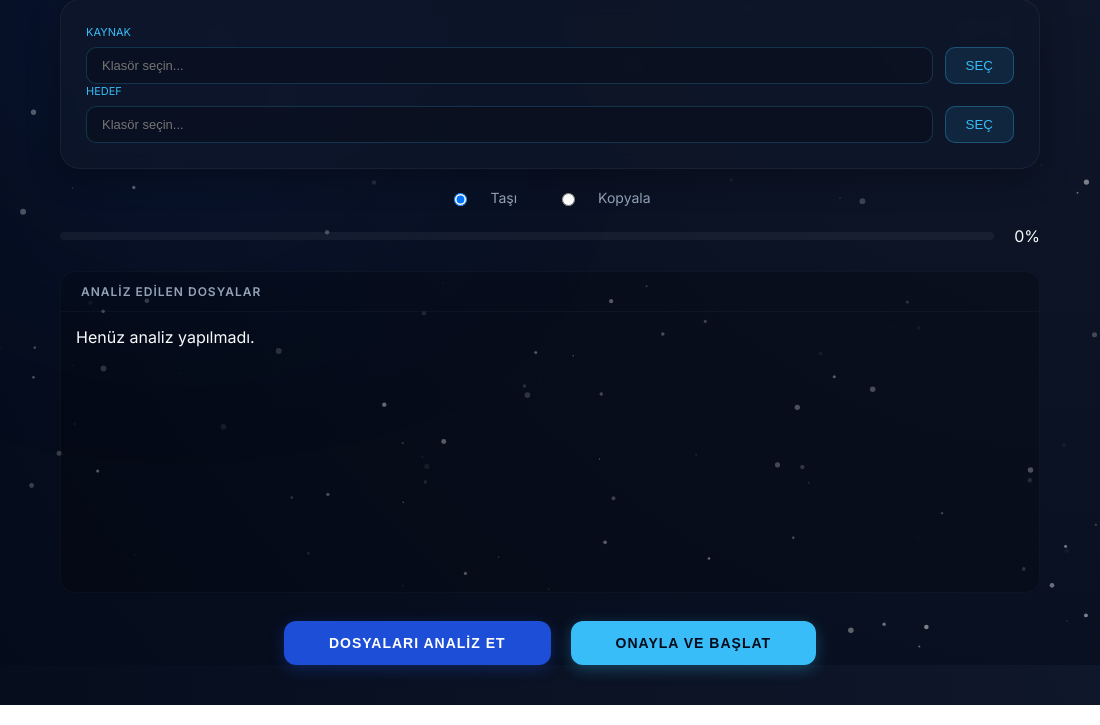
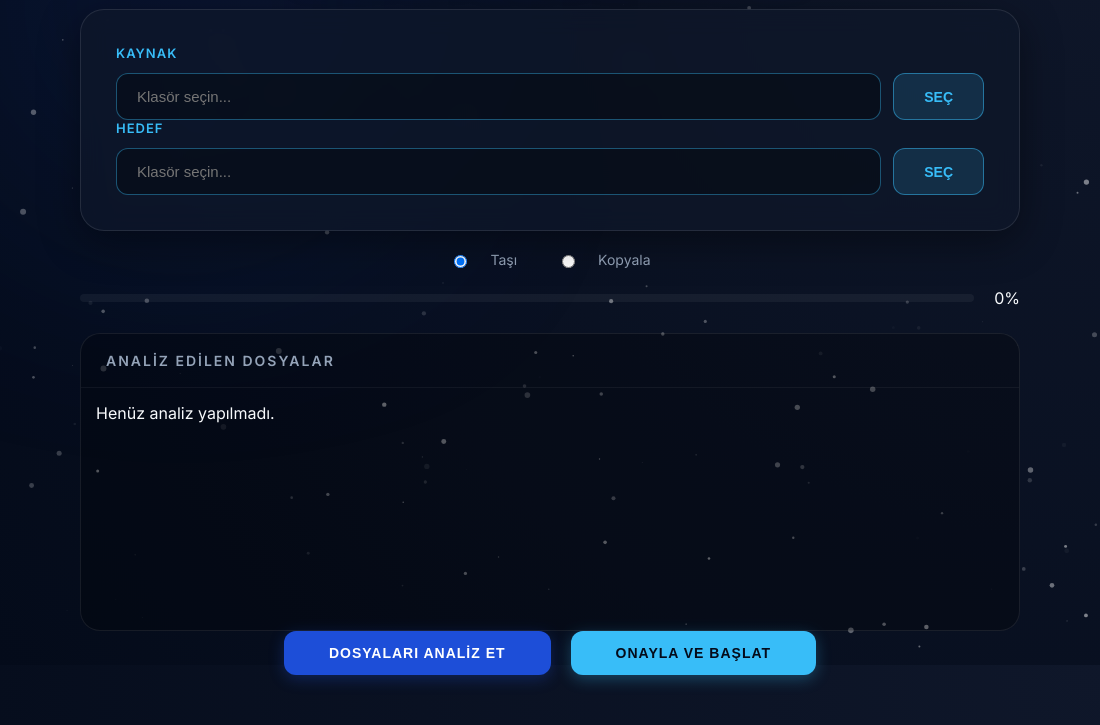
Before and after one commit to Enous/Enpai-Analiz, an Electron app: page index.html in a window 1100 px wide. Shown: the part 135-860 px from the top of the page. Drawn offline with nearby package versions, Linux system fonts and the light colour scheme; no server answers.

Commit message:
UI: Increase spacing, font sizes, and border visibility for a more prominent layout

```diff
--- a/style.css
+++ b/style.css
@@ -73,7 +73,7 @@ body::before {
 #close-btn:hover { color: #EF4444; }
 
 .container {
-    padding: 20px 60px;
+    padding: 30px 80px;
     height: calc(100vh - 35px);
     display: flex;
     flex-direction: column;
@@ -105,17 +105,19 @@ header {
 
 .card {
     background: var(--card-glass);
-    backdrop-filter: blur(10px);
-    border-radius: 20px;
-    padding: 25px;
-    border: 1px solid rgba(255, 255, 255, 0.05);
-    box-shadow: 0 8px 32px rgba(0, 0, 0, 0.3);
+    backdrop-filter: blur(12px);
+    border-radius: 24px;
+    padding: 35px;
+    border: 1px solid rgba(255, 255, 255, 0.1);
+    box-shadow: 0 10px 40px rgba(0, 0, 0, 0.4);
 }
 
 .input-group label {
-    font-size: 11px;
+    font-size: 13px;
+    font-weight: 600;
+    letter-spacing: 1px;
     color: var(--glow-blue);
-    margin-bottom: 8px;
+    margin-bottom: 12px;
     display: block;
 }
 
@@ -126,12 +128,12 @@ header {
 
 input {
     flex: 1;
-    background: rgba(0, 0, 0, 0.2);
-    border: 1px solid rgba(56, 189, 248, 0.2);
+    background: rgba(0, 0, 0, 0.3);
+    border: 1px solid rgba(56, 189, 248, 0.4);
     color: #fff;
-    padding: 10px 15px;
-    border-radius: 10px;
-    font-size: 13px;
+    padding: 14px 20px;
+    border-radius: 12px;
+    font-size: 15px;
     transition: all 0.3s;
 }
 
@@ -142,11 +144,13 @@ input:focus {
 }
 
 .btn-small {
-    background: rgba(56, 189, 248, 0.1);
-    border: 1px solid rgba(56, 189, 248, 0.3);
+    background: rgba(56, 189, 248, 0.15);
+    border: 1px solid rgba(56, 189, 248, 0.5);
     color: var(--glow-blue);
-    padding: 0 20px;
-    border-radius: 10px;
+    padding: 0 30px;
+    border-radius: 12px;
+    font-size: 14px;
+    font-weight: 600;
     cursor: pointer;
     transition: all 0.3s;
 }
@@ -200,22 +204,23 @@ input:focus {
 }
 
 .file-list-card {
-    background: rgba(0, 0, 0, 0.2);
-    border-radius: 15px;
+    background: rgba(0, 0, 0, 0.25);
+    border-radius: 20px;
     height: 320px;
     display: flex;
     flex-direction: column;
-    border: 1px solid rgba(255, 255, 255, 0.03);
+    border: 1px solid rgba(255, 255, 255, 0.08);
 }
 
 h3 {
     margin: 0;
-    padding: 12px 20px;
-    font-size: 12px;
+    padding: 18px 25px;
+    font-size: 14px;
+    font-weight: 600;
     text-transform: uppercase;
-    letter-spacing: 1px;
+    letter-spacing: 2px;
     color: var(--text-soft);
-    border-bottom: 1px solid rgba(255, 255, 255, 0.03);
+    border-bottom: 1px solid rgba(255, 255, 255, 0.05);
 }
 
 .scrollable {
```
